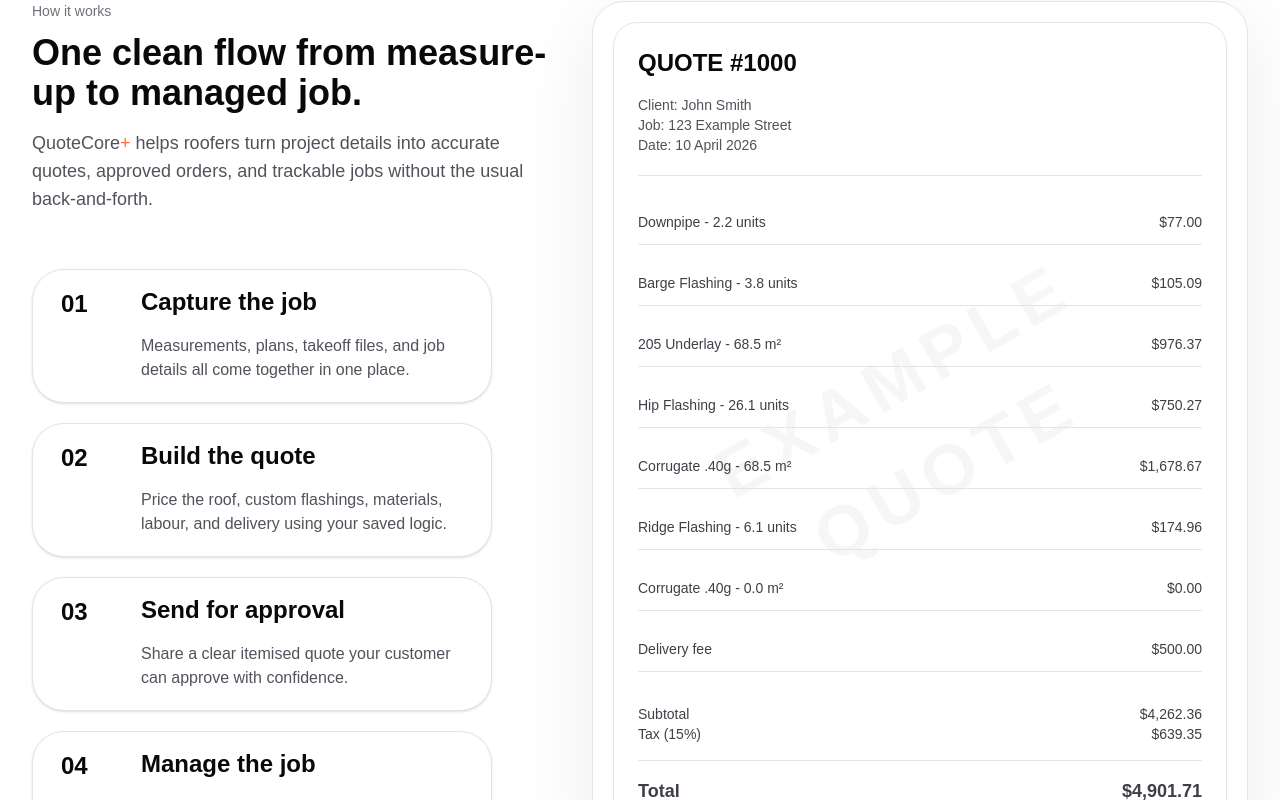
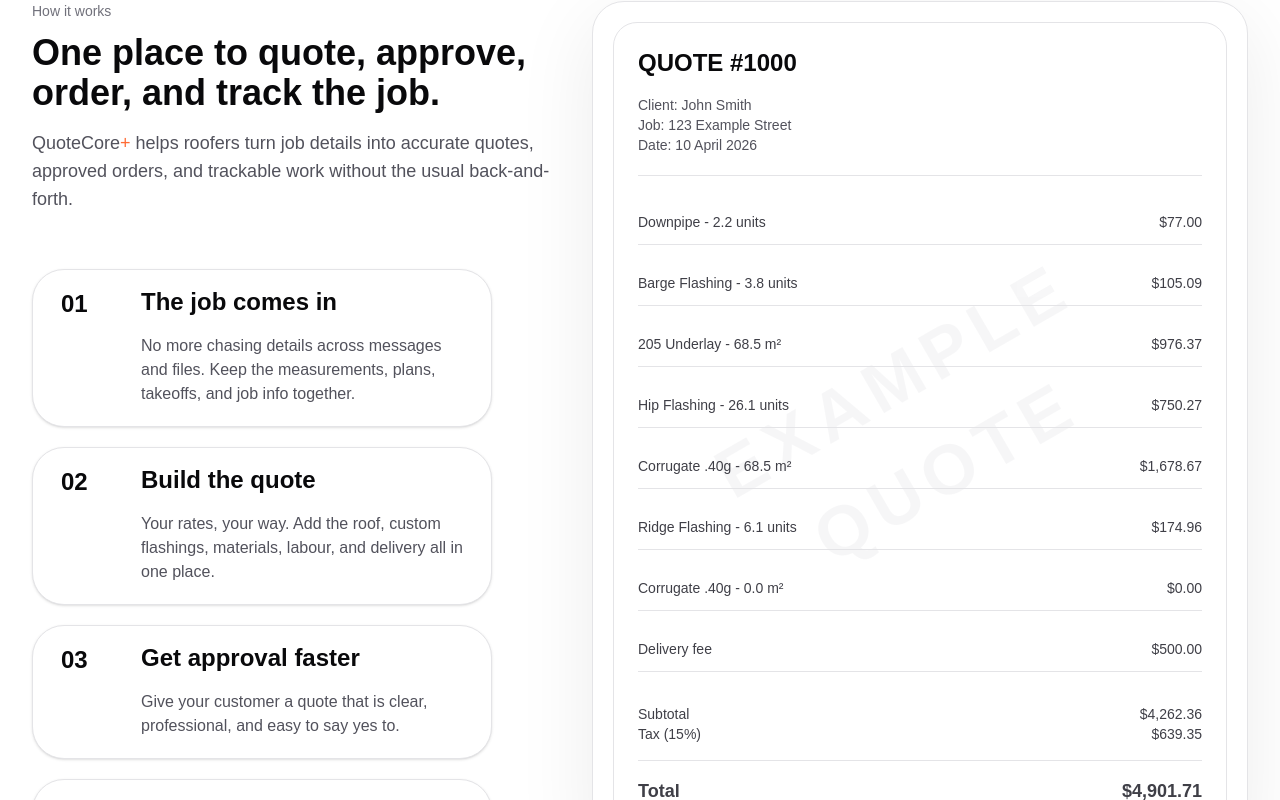
Before and after one commit to barrytheai/quotecore, a Next.js app: page / in a window 1280 px wide. Shown: the part 720-1520 px from the top of the page. Built offline with nearby package versions, Linux system fonts and the light colour scheme.

Commit message:
Update how-it-works workflow copy

```diff
--- a/app/page.tsx
+++ b/app/page.tsx
@@ -6,23 +6,23 @@ export default function HomePage() {
   const steps = [
     {
       number: "01",
-      title: "Capture the job",
-      body: "Measurements, plans, takeoff files, and job details all come together in one place.",
+      title: "The job comes in",
+      body: "No more chasing details across messages and files. Keep the measurements, plans, takeoffs, and job info together.",
     },
     {
       number: "02",
       title: "Build the quote",
-      body: "Price the roof, custom flashings, materials, labour, and delivery using your saved logic.",
+      body: "Your rates, your way. Add the roof, custom flashings, materials, labour, and delivery all in one place.",
     },
     {
       number: "03",
-      title: "Send for approval",
-      body: "Share a clear itemised quote your customer can approve with confidence.",
+      title: "Get approval faster",
+      body: "Give your customer a quote that is clear, professional, and easy to say yes to.",
     },
     {
       number: "04",
-      title: "Manage the job",
-      body: "Once approved, order materials and track the job through to completion.",
+      title: "Manage in one place",
+      body: "Move from approval to action: order materials, track progress, and keep the job moving.",
     },
   ];
 
@@ -168,13 +168,13 @@ export default function HomePage() {
             <div>
               <p className="text-sm text-zinc-500">How it works</p>
               <h2 className="mt-3 text-3xl font-semibold sm:text-4xl">
-                One clean flow from measure-up to managed job.
+                One place to quote, approve, order, and track the job.
               </h2>
               <p className="mt-4 max-w-[520px] text-lg text-zinc-600">
                 <span className="brand-wordmark">
                   QuoteCore<span className="brand-plus">+</span>
                 </span>{" "}
-                helps roofers turn project details into accurate quotes, approved orders, and trackable jobs without the usual back-and-forth.
+                helps roofers turn job details into accurate quotes, approved orders, and trackable work without the usual back-and-forth.
               </p>
 
               <div className="mt-14 flex max-w-[460px] flex-col gap-5">
```
